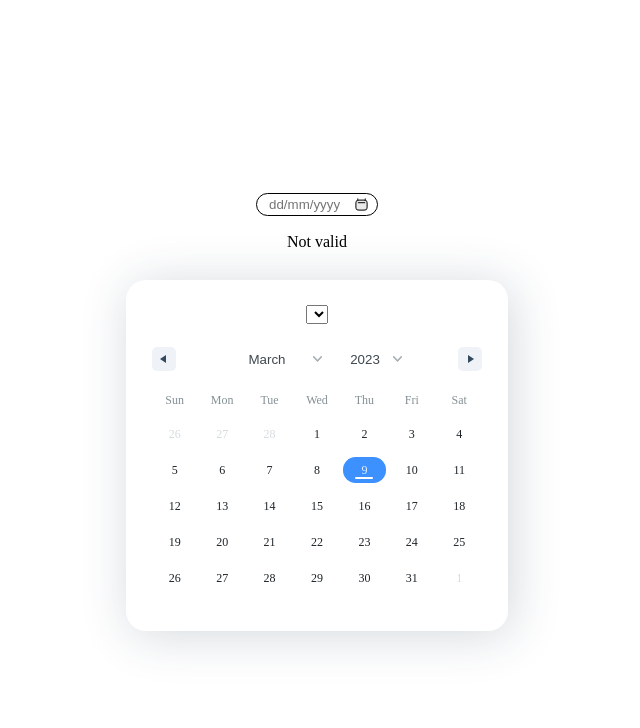
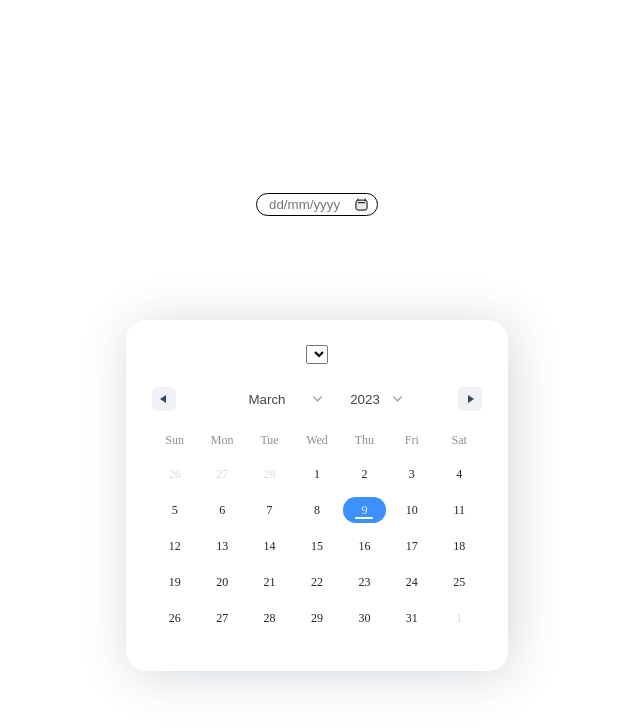
Before and after one commit to TechOctopus/test-task-date-of-birth, a React (Vite) app: page / in a window 1280 px wide. Both pictures are taken after a click on the button 684 px from the left and 204 px from the top of the page. Shown: the top 728 px of the page, without its empty margins (323-963 px from the left). Built offline with nearby package versions, Linux system fonts and the light colour scheme.

Commit message:
redy set go

```diff
--- a/src/components/DatePicker/CalendarInput/CalendarInput.css
+++ b/src/components/DatePicker/CalendarInput/CalendarInput.css
@@ -5,6 +5,6 @@
     flex-direction: column;
     align-items: center;
     position: absolute;
-    top: 35%;
+    top: 40%;
     box-shadow: 4px 4px 50px 0 rgba(34, 60, 80, 0.2);
 }
--- a/src/components/DatePicker/CalendarInput/CalendarInput.jsx
+++ b/src/components/DatePicker/CalendarInput/CalendarInput.jsx
@@ -23,10 +23,8 @@ const CalendarInput = memo(({date, returnDate}) => {
         returnDate(item, dateString);
     }
 
-    console.log(date)
-
     return (
-        <div className="Calendar">
+        <div className="Calendar" >
             <select
                 style={{marginTop: "10px" }}
                 onChange={e => setLocale(e.target.value)}
--- a/src/components/DatePicker/DateInput/DateInput.jsx
+++ b/src/components/DatePicker/DateInput/DateInput.jsx
@@ -12,13 +12,15 @@ const DateInput = ({value, returnDate, toggleCalendar, showCalendarChanger}) =>
     };
 
     return (
-        <div className="dateInput">
+        <div className="dateInput"
+
+        >
             <input
+                onFocus={() => {showCalendarChanger(true)}}
                 value={value}
                 className="dateQuery"
                 type="datetime"
                 onChange={e => handleDateChange(e)}
-                onFocus={() => {showCalendarChanger(true)}}
                 placeholder="dd/mm/yyyy"
                 maxLength="10"
             />
--- a/src/components/DatePicker/DatePicker.jsx
+++ b/src/components/DatePicker/DatePicker.jsx
@@ -9,11 +9,14 @@ import './DatePicker.css'
 const DatePicker = () => {
     const [date, setDate] = useState("");
     const [calendarDate, setCalendarDate] = useState(new Date());
-    const [isValid, setIsValid] = useState(false);
+    const [isValid, setIsValid] = useState(true);
     const [showCalendar, setShowCalendar] = useState(false);
 
     useEffect(() => {
-        if (date.length > 0 && isValid) setCalendarDate(getDateAsDate(date));
+        if (date.length > 0 && isValid) {
+            setCalendarDate(getDateAsDate(date));
+            showCalendarChanger(false)
+        }
     }, [isValid])
 
     const getDateFromInput = (dateString, valid) => {
@@ -35,7 +38,8 @@ const DatePicker = () => {
     }
 
 
-    return (<div className="datePicker">
+    return (
+        <div className="datePicker">
             <DateInput
                 value={date}
                 returnDate={getDateFromInput}
@@ -47,7 +51,8 @@ const DatePicker = () => {
                 date={calendarDate}
                 returnDate={getDateFromCalendar}
             />}
-    </div>);
+        </div>
+    );
 };
 
 export default DatePicker;
```
Lines whose indentation alone changed are shown as unchanged.
